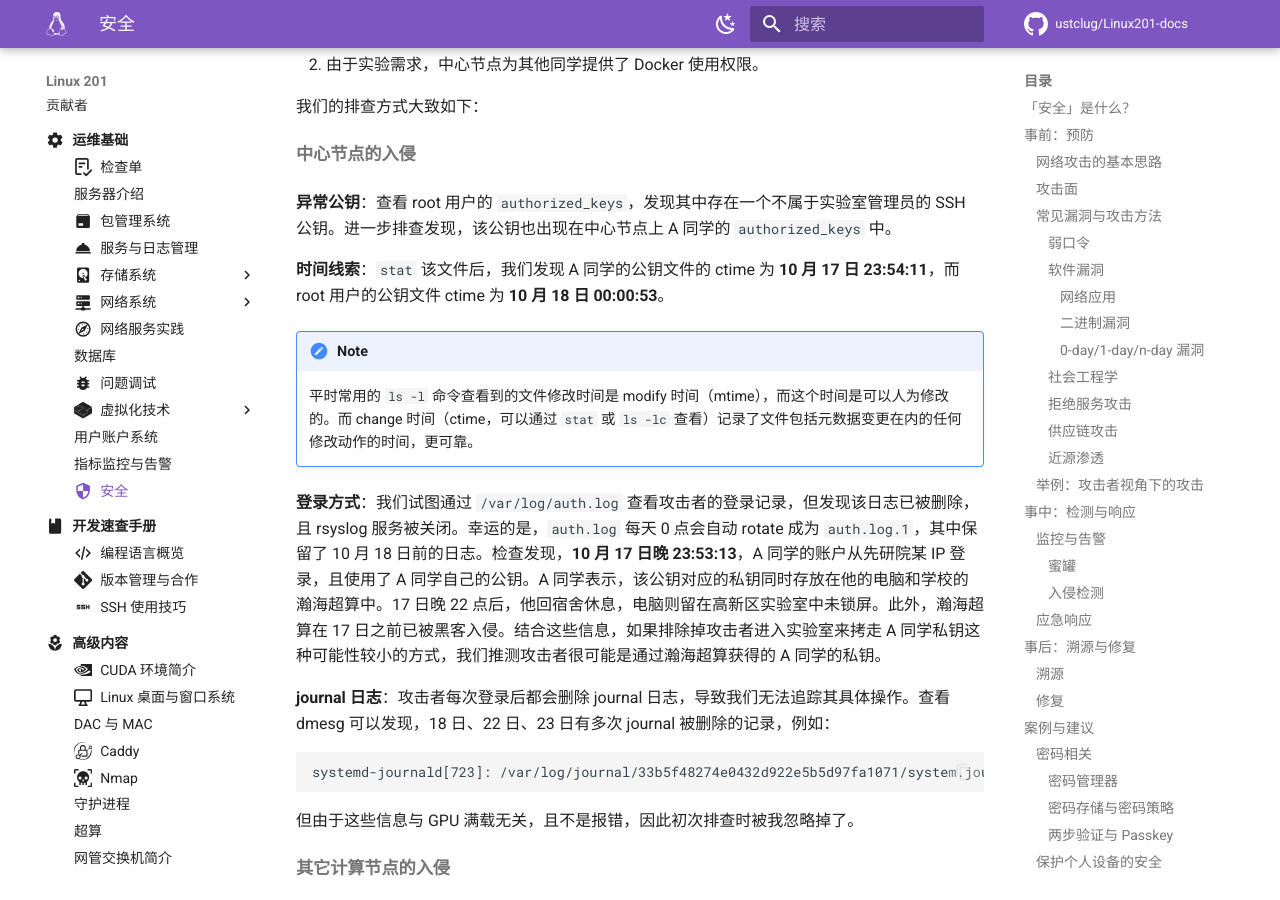
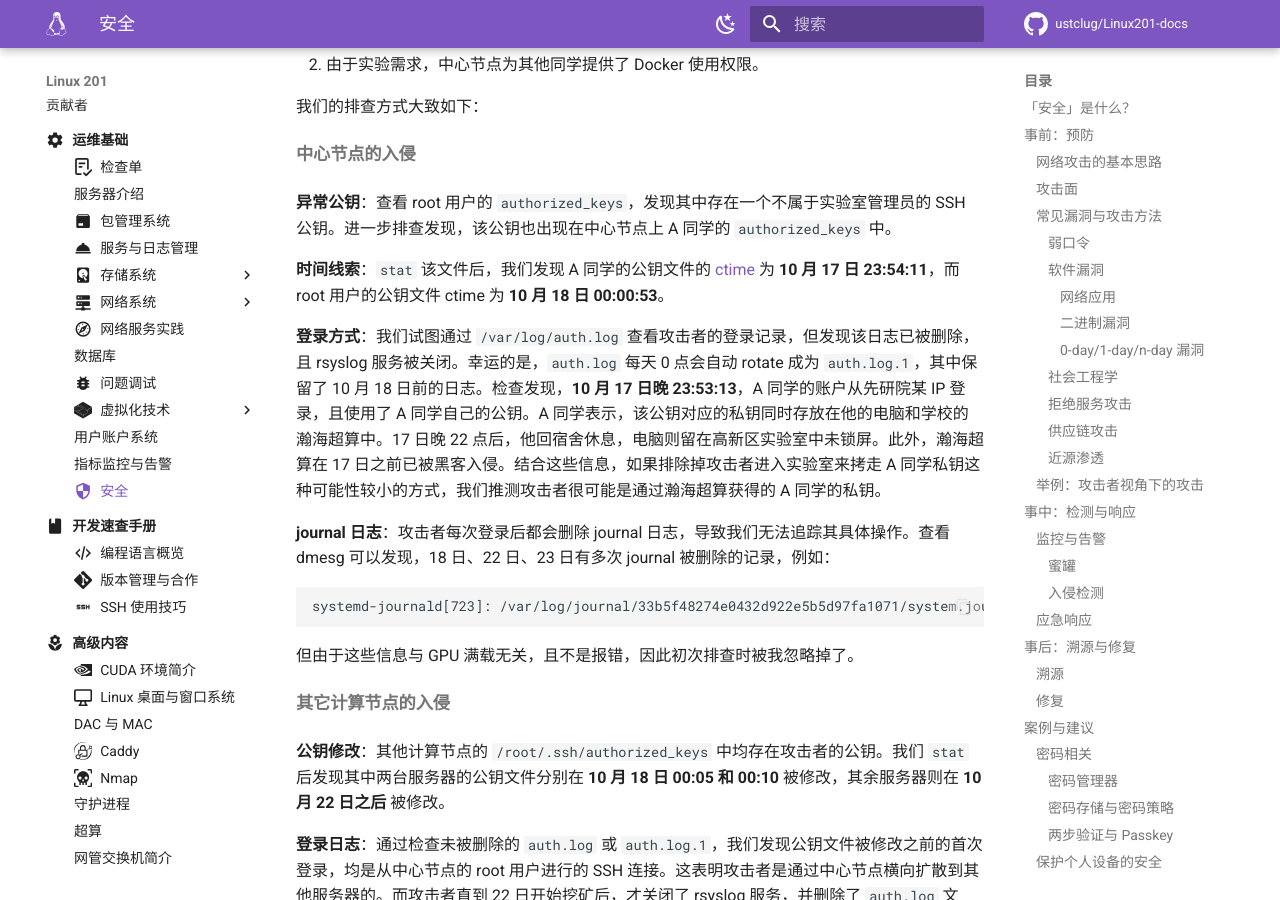
Before and after one commit to ustclug/Linux201-docs, an MkDocs documentation site: the page built from docs/ops/security.md, in a window 1280 px wide and 900 px high, scrolled down 27775 px. Built offline with MkDocs 1.6.1 and Material for MkDocs 9.7.7, drawn with Linux system fonts in a browser that asks for light colours; comment, search, counter and statistics services are not loaded; some of the changed text lies outside the part shown.

Commit message:
change as suggested

```diff
--- a/docs/ops/security.md
+++ b/docs/ops/security.md
@@ -906,11 +906,7 @@ root@lab-server:~# tr \\0 \  < /proc/18790/cmdline
 
 **异常公钥**：查看 root 用户的 `authorized_keys`，发现其中存在一个不属于实验室管理员的 SSH 公钥。进一步排查发现，该公钥也出现在中心节点上 A 同学的 `authorized_keys` 中。
 
-**时间线索**：`stat` 该文件后，我们发现 A 同学的公钥文件的 ctime 为 **10 月 17 日 23:54:11**，而 root 用户的公钥文件 ctime 为 **10 月 18 日 00:00:53**。
-
-!!! note
-
-    平时常用的 `ls -l`  命令查看到的文件修改时间是 modify 时间（mtime），而这个时间是可以人为修改的。而 change 时间（ctime，可以通过 `stat` 或 `ls -lc` 查看）记录了文件包括元数据变更在内的任何修改动作的时间，更可靠。
+**时间线索**：`stat` 该文件后，我们发现 A 同学的公钥文件的 [ctime](#forensics) 为 **10 月 17 日 23:54:11**，而 root 用户的公钥文件 ctime 为 **10 月 18 日 00:00:53**。
 
 **登录方式**：我们试图通过 `/var/log/auth.log` 查看攻击者的登录记录，但发现该日志已被删除，且 rsyslog 服务被关闭。幸运的是，`auth.log` 每天 0 点会自动 rotate 成为 `auth.log.1`，其中保留了 10 月 18 日前的日志。检查发现，**10 月 17 日晚 23:53:13**，A 同学的账户从先研院某 IP 登录，且使用了 A 同学自己的公钥。A 同学表示，该公钥对应的私钥同时存放在他的电脑和学校的瀚海超算中。17 日晚 22 点后，他回宿舍休息，电脑则留在高新区实验室中未锁屏。此外，瀚海超算在 17 日之前已被黑客入侵。结合这些信息，如果排除掉攻击者进入实验室来拷走 A 同学私钥这种可能性较小的方式，我们推测攻击者很可能是通过瀚海超算获得的 A 同学的私钥。
 
```
Also changed, not shown: other parts of docs/ops/security.md (+5 -1 lines).
